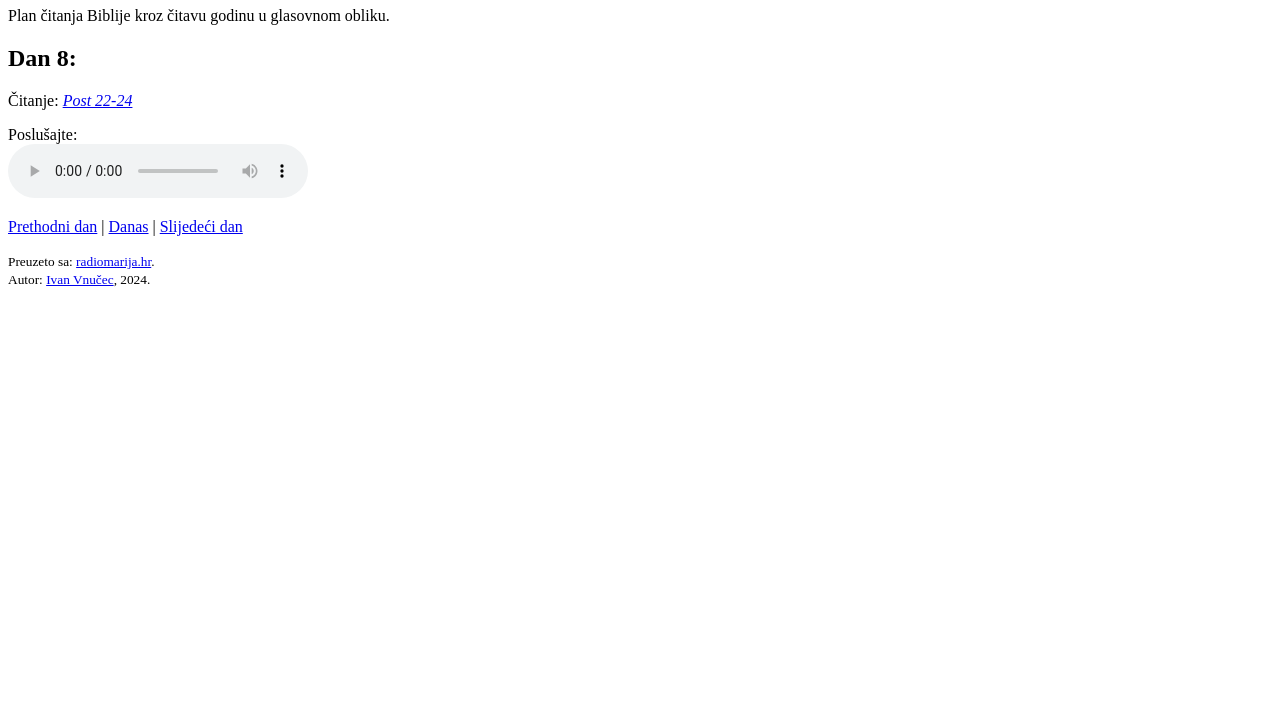
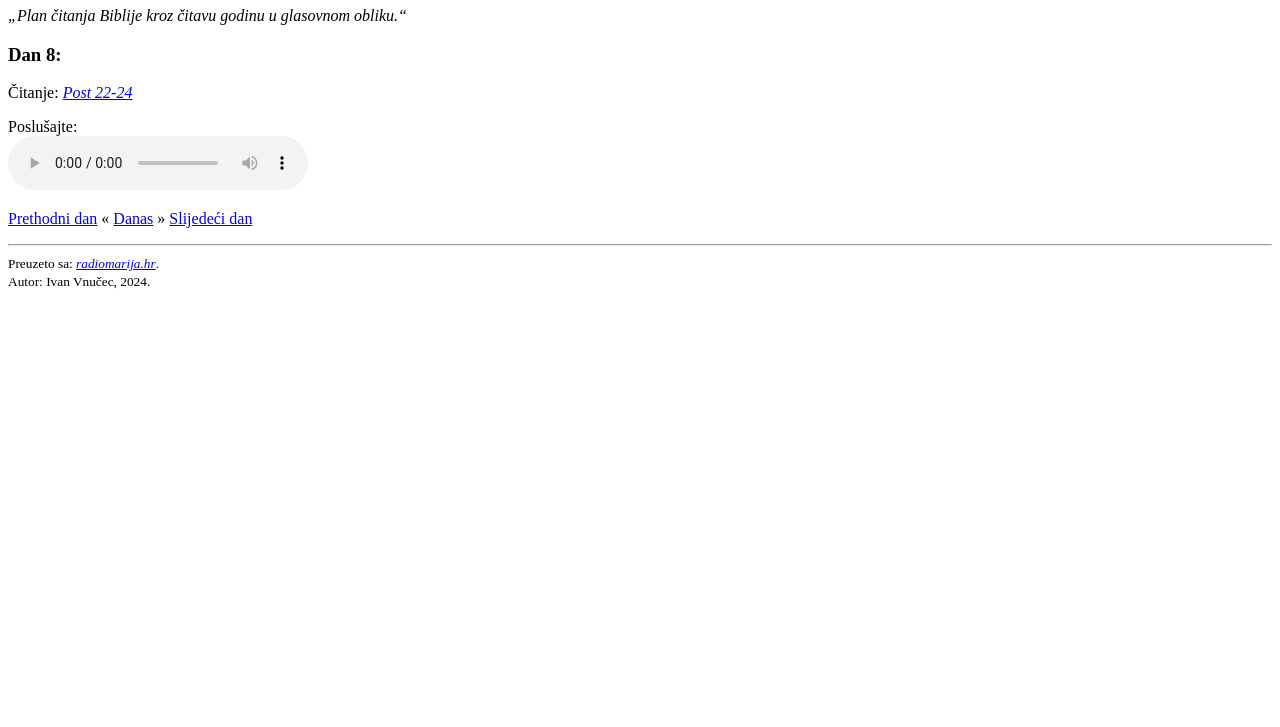
Before and after one commit to IvanVnucec/biblija365, a plain HTML site: page index.html in a window 1280 px wide. Shown: the part 73-800 px from the top of the page. Drawn offline with Linux system fonts and the light colour scheme.

Commit message:
improve ui

```diff
--- a/index.html
+++ b/index.html
@@ -7,19 +7,16 @@
     <script src="readings.js"></script>
 </head>
 <body>
-    <h1>Biblija365</h1>
-    <p>Plan čitanja Biblije kroz čitavu godinu u glasovnom obliku.</p>
-    <h2 id="day_of_year"></h2>
+    <h1><u>Biblija365</u></h1>
+    <p><i>„Plan čitanja Biblije kroz čitavu godinu u glasovnom obliku.“</i></p>
+    <h3 id="day_of_year"></h3>
     <p>Čitanje: <cite><a id="reading" target="_blank"></a></cite></p>
     <div>Poslušajte:</div>
     <audio id="audio" controls preload="metadata"></audio>
-    <p id="pagination"></p>
-    <div>
-        <small>Preuzeto sa: <a href="https://www.radiomarija.hr">radiomarija.hr</a>.</small>
-    </div>
-    <div>
-        <small>Autor: <a href="https://github.com/IvanVnucec">Ivan Vnučec</a>, 2024.</small>
-    </div>
+    <p><a id="prev">Prethodni dan</a> « <a id="today">Danas</a> » <a id="next">Slijedeći dan</a></p>
+    <hr>
+    <div><small>Preuzeto sa: <cite><a href="https://www.radiomarija.hr">radiomarija.hr</a></cite>.</small></div>
+    <div><small>Autor: Ivan Vnučec, 2024.</small></div>
 
     <script>
         function getDayOfTheYear(date) {
@@ -69,13 +66,9 @@
             document.getElementById('audio').innerHTML = `<p>Preuzmi <a href="${src}">MP3</a> audio datoteku.</p>`;
 
             // pagination
-            document.getElementById('pagination').innerHTML = `
-                <a href="?day=${dayOfYear > 1 ? dayOfYear-1 : 1}">Prethodni dan</a>
-                |
-                <a href="index.html">Danas</a>
-                |
-                <a href="?day=${dayOfYear < 365 ? dayOfYear+1 : 365}">Slijedeći dan</a>
-            `;
+            document.getElementById('prev').href = `?day=${dayOfYear > 1 ? dayOfYear-1 : 1}`;
+            document.getElementById('today').href = 'index.html';
+            document.getElementById('next').href = `?day=${dayOfYear < 365 ? dayOfYear+1 : 365}`;
         }
 
         window.onload = onLoad;
```
